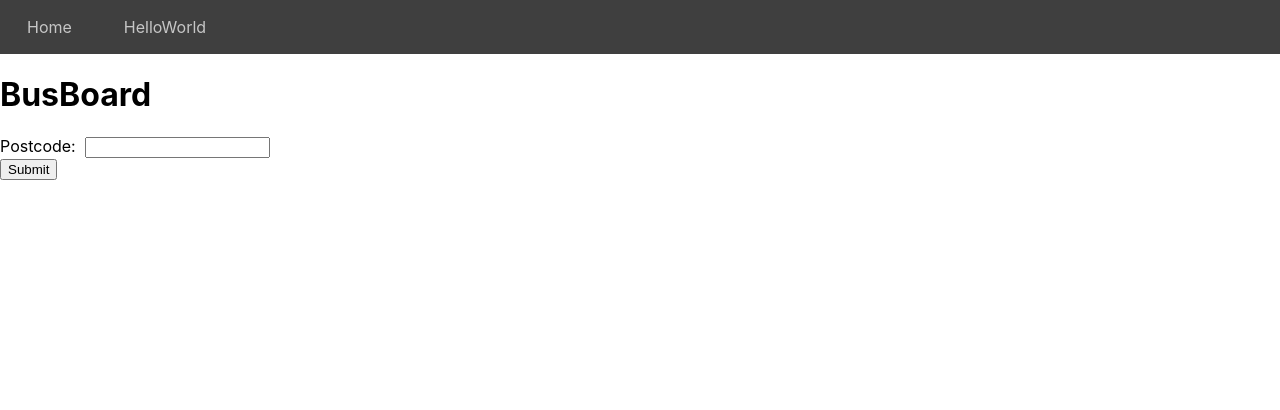
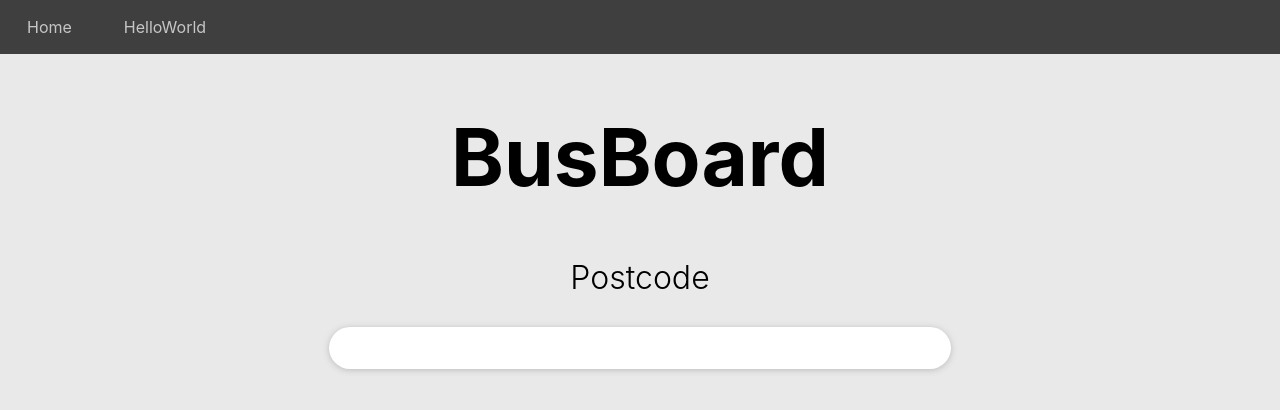
Before and after one commit to SamYap-Softwire/bus-board, a React (Create React App) app: page / in a window 1280 px wide. Shown: the top 410 px of the page. Built offline with nearby package versions, Linux system fonts and the light colour scheme.

Commit message:
Half finished busboard css

```diff
--- a/src/index.css
+++ b/src/index.css
@@ -9,6 +9,7 @@ body {
     sans-serif;
   -webkit-font-smoothing: antialiased;
   -moz-osx-font-smoothing: grayscale;
+  background-color: rgb(233, 233, 233)
 }
 
 code {
--- a/src/pages/Home.tsx
+++ b/src/pages/Home.tsx
@@ -17,7 +17,11 @@ async function getBuses({ postcode }: Props): Promise<any> {
 
 function Home(): React.ReactElement {
   const [postcode, setPostcode] = useState("");
-  const [tableData, setTableData] = useState([<tr><th></th></tr>]);
+  const [tableData, setTableData] = useState([
+    <tr>
+      <th></th>
+    </tr>,
+  ]);
   const [errorData, setErrorData] = useState("");
 
   function formHandler(event: React.FormEvent<HTMLFormElement>): any {
@@ -25,11 +29,29 @@ function Home(): React.ReactElement {
     getBuses({ postcode: postcode }).then((data) => {
       if (typeof data == "string") {
         setErrorData(data);
-        setTableData([<tr><th></th></tr>]);
+        setTableData([
+          <tr>
+            <th></th>
+          </tr>,
+        ]);
       } else {
-        let table = [<tr><th>Line ID</th><th>Destination</th><th>Time to arrival</th></tr>]
-        let newTable = data.map((eachData : busObject) => {return <tr><td>{eachData.lineId}</td><td>{eachData.destinationName}</td><td>{~~(eachData.timeToStation/60)}</td></tr>});
-        table = table.concat(newTable)
+        let table = [
+          <tr>
+            <th className="tableHeading">Line ID</th>
+            <th className="tableHeading">Destination</th>
+            <th className="tableHeading">Time to arrival</th>
+          </tr>,
+        ];
+        let newTable = data.map((eachData: busObject) => {
+          return (
+            <tr>
+              <td className="tableCell">{eachData.lineId}</td>
+              <td className="tableCell">{eachData.destinationName}</td>
+              <td className="tableCell">{~~(eachData.timeToStation / 60)}</td>
+            </tr>
+          );
+        });
+        table = table.concat(newTable);
         setTableData(table);
         setErrorData("");
       }
@@ -38,24 +60,27 @@ function Home(): React.ReactElement {
 
   return (
     <>
-        <h1> BusBoard </h1>
+      <h1 className="title"> BusBoard </h1>
       <form action="" onSubmit={formHandler}>
-          Postcode: &nbsp;
+        <div>
+          <div className="postcodePrompt">Postcode</div>
+          <div className="postcodeInputFlex">
             <input
+              className="postcodeInputBar"
               type="text"
               name="postcode"
               onChange={(data: React.ChangeEvent<HTMLInputElement>) => {
                 setPostcode(data.target.value);
               }}
             />
-          <br />
-          <input type="submit" value="Submit" />
+          </div>
+        </div>
+        <input type="submit" value="Submit" hidden />
       </form>
-        {errorData}
-        {tableData}
+      {!!errorData && <div className="errorMessage">{errorData}</div>}
+      {!errorData && <div className="tableDiv"><table className="table">{tableData}</table></div>}
     </>
   );
 }
 
-
 export default Home;
--- a/src/styles/Home.css
+++ b/src/styles/Home.css
@@ -0,0 +1,58 @@
+.title{ /*maybe implement dynamic sizing*/
+    font-size: 80px;
+    text-align: center;
+}
+
+.postcodePrompt{
+    text-align: center;
+    font-size: xx-large;
+    font-weight: 300;
+    padding-bottom: 30px;
+}
+
+.postcodeInputBar{
+    border: 0px;
+    border-radius: 100px;
+    filter: drop-shadow(0px 1px 3px rgb(187, 187, 187));
+    width: min(70vw, 600px);
+    height:40px;
+    font-size: medium;
+    padding-left: 20px;
+}
+
+.postcodeInputFlex{
+    display: flex;
+    justify-content: center;
+    padding-bottom:50px;
+}
+
+.errorMessage{
+    text-align: center;
+
+}
+
+.tableDiv{
+    display: flex;
+    justify-content: center;
+    font-size: x-large;
+}
+
+.tableCell{
+    padding-block: 10px;
+    padding-left: 20px;
+    padding-right: 20px;
+}
+
+.tableHeading{
+    padding-block: 10px;
+    padding-left: 20px;
+    padding-right: 20px;
+    background-color: rgb(179, 179, 179);
+    text-align: left;
+}
+
+.table {
+    border-collapse: collapse;
+    box-shadow: 0px 3px 10px rgb(187, 187, 187);
+
+}
```
Lines whose indentation alone changed are shown as unchanged.
